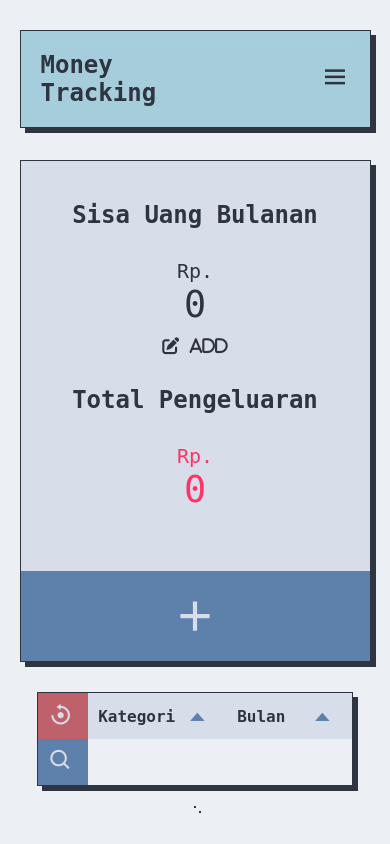
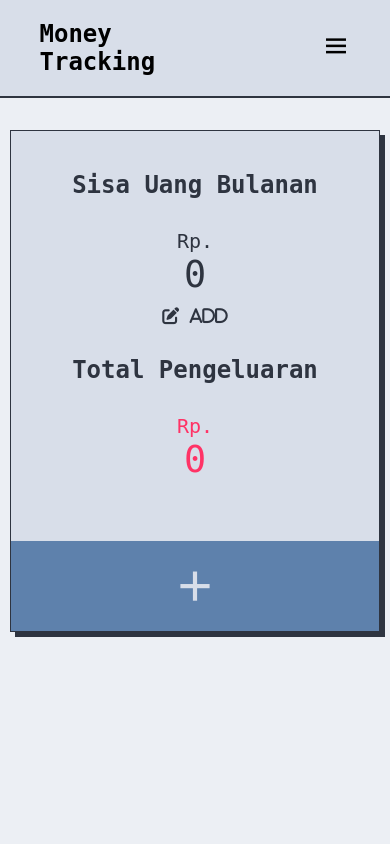
Before and after one commit to eri-purniawan/Money-Tracking-App, a PHP site: page / in a window 390 px wide. Run offline with PHP 8.4, Linux system fonts and the light colour scheme; data that the repository does not hold is empty; some libraries are stand-ins or nearby versions; some web fonts are replaced.

Commit message:
change navbar style

```diff
--- a/index.php
+++ b/index.php
@@ -12,8 +12,6 @@ if (isset($_POST['uang_btn'])) {
 
   $stmt = $conn->query("INSERT INTO $table_name (uang_bln, tgl) VALUES ('$uang_bulanan', '$tgl')");
 
-  // $stmt->execute();
-  // sleep('1');
   header("Location: " . $_SERVER['PHP_SELF']);
   exit;
 }
@@ -39,8 +37,6 @@ if (isset($_POST['tambah-data'])) {
 
     $stmt = $conn->query("INSERT INTO $table_name (uang_bln, tgl, pengeluaran, kategori, ket) VALUES ('$uang_bulanan', '$tgl', '$pengeluaran', '$kategori', '$keterangan')");
 
-    // $stmt->execute();
-    // sleep('1');
     header("Location: " . $_SERVER['PHP_SELF']);
     exit;
   } else {
@@ -104,7 +100,8 @@ $months = array(
   <div class="container">
 
     <!-- Navigaiton -->
-    <nav id="nav">
+    <nav>
+      <div id="nav" class="nav-container">
         <h1 class="heading">Money Tracking</h1>
         <div id="btn-menu" class="btn-menu">
           <i class='bx bx-menu bx-flip-horizontal'></i>
@@ -114,6 +111,7 @@ $months = array(
           <li class="list-menu">Statistic</li>
           <li class="list-menu">About</li>
         </ul>
+      </div>
     </nav>
 
     <!-- Balance -->
@@ -173,6 +171,7 @@ $months = array(
 
     <main id="main">
 
+      <?php if ($pengeluaran > 0) : ?>
         <div class="select-menu">
 
           <div id="reset" class="reset-btn">
@@ -185,6 +184,9 @@ $months = array(
           </div>
 
           <ul class="options">
+            <li class="option">
+              <p class="option-text">All</p>
+            </li>
             <li class="option">
               <p class="option-text">Makanan</p>
             </li>
@@ -211,9 +213,12 @@ $months = array(
           </div>
 
           <ul class="options-bln">
+            <li class="option-bln">
+              <p class="option-text-bln">All</p>
+            </li>
             <?php foreach ($months as $month) : ?>
               <li class="option-bln">
-              <p class="option-text-bln"><?= $month ?></p>
+                <p class="option-text-bln"><?= $month . ' ' . date('Y') ?></p>
               </li>
             <?php endforeach; ?>
           </ul>
@@ -223,6 +228,7 @@ $months = array(
           </div>
 
         </div>
+      <?php endif; ?>
 
       <div id="data-container"></div>
     </main>
--- a/main.js
+++ b/main.js
@@ -83,6 +83,11 @@ function ajaxHandler(data1, data2) {
 filter('.text-field', '.options', '.option', 'icon', 'reset', '.option-text', 'Kategori');
 filter('.text-field-bln', '.options-bln', '.option-bln', 'icon-bln', 'reset', '.option-text-bln', 'Bulan');
 
+function removeClass(element1, element2, className1, className2) {
+  element1.classList.remove(className1);
+  element2.classList.remove(className2);
+}
+
 function filter(text_field_, options_, option_, icon_, reset_, option_text_, reload) {
   const text_field = document.querySelector(text_field_),
     options = document.querySelector(options_),
@@ -98,14 +103,14 @@ function filter(text_field_, options_, option_, icon_, reset_, option_text_, rel
   option.forEach((list) => {
     list.addEventListener('click', () => {
       let selected = list.querySelector(option_text_).innerText;
-      options.classList.remove('active');
-      icon.classList.remove('rotate');
+      removeClass(options, icon, 'active', 'rotate');
       text_field.innerText = selected;
     });
   });
 
   reset.addEventListener('click', () => {
     text_field.innerText = reload;
+    removeClass(options, icon, 'active', 'rotate');
     loadDatas('#data-container', 'data.php');
   });
 }
@@ -115,15 +120,7 @@ cari.addEventListener('click', () => {
   let val1 = document.querySelector('.text-field').innerText;
   let val2 = document.querySelector('.text-field-bln').innerText;
 
-  if (val1 === 'Kategori') {
-    val1 = '';
-    ajaxHandler(val1, val2);
-  } else if (val2 === 'Bulan') {
-    val2 = '';
-    ajaxHandler(val1, val2);
-  } else {
-    ajaxHandler(val1, val2);
-  }
+  ajaxHandler(val1, val2);
 });
 
 //pagination with ajax jQueary
--- a/style.css
+++ b/style.css
@@ -23,6 +23,19 @@
   --shadow: 5px 5px var(--black);
 }
 
+::-webkit-scrollbar {
+  width: 5px;
+}
+
+::-webkit-scrollbar-track {
+  padding: 3px;
+  background: var(--white);
+}
+
+::-webkit-scrollbar-thumb {
+  background: var(--black);
+}
+
 body {
   background-color: var(--white-bg);
 }
@@ -33,20 +46,23 @@ body {
 }
 
 nav {
-  background-color: #88c0d0b4;
-  backdrop-filter: blur(8px);
-  color: var(--black);
-  border: 1px solid var(--black);
-  box-shadow: var(--shadow);
-  margin: -130px auto;
+  top: 0;
+  left: 0;
+  width: 100%;
+  position: fixed;
+  z-index: 2;
+  border-bottom: 2px solid var(--black);
+  background-color: var(--white);
+}
+
+nav .nav-container {
+  margin: auto;
   display: grid;
   grid-template-columns: 1fr 1.5fr;
   gap: 50px;
   padding: 20px;
   align-items: center;
   width: 900px;
-  position: fixed;
-  z-index: 2;
 }
 
 nav .menu {
@@ -74,7 +90,7 @@ nav .btn-menu {
 }
 
 .balance {
-  margin-top: 160px;
+  margin-top: 130px;
   background-color: var(--white);
   border: 1px solid var(--black);
   box-shadow: var(--shadow);
@@ -484,6 +526,14 @@ nav .btn-menu {
 }
 
 @media (max-width: 576px) {
+  .container {
+    width: 95% !important;
+  }
+
+  .nav-container {
+    width: 95% !important;
+  }
+
   .balance {
     grid-template-areas:
       'bulanan'
@@ -510,7 +560,20 @@ nav .btn-menu {
 
   .select-menu {
     display: grid;
-    grid-template-columns: 50px 1fr 1fr;
+    grid-template-columns: 50px 1fr 1fr 50px;
+  }
+
+  .select-menu .options,
+  .select-menu .options-bln {
+    width: 150px !important;
+  }
+
+  .select-menu .options {
+    left: 7%;
+  }
+
+  .select-menu .options-bln {
+    left: 180px !important;
   }
 }
 
@@ -550,9 +613,9 @@ nav .btn-menu {
     margin-bottom: -80px;
   }
 
-  nav {
+  .nav-container {
     gap: 0;
-    width: 90%;
+    width: 90% !important;
   }
 
   .grid-areas {
@@ -564,30 +627,30 @@ nav .btn-menu {
     transition: 0.3s ease-in-out !important;
   }
 
-  nav .menu {
+  .nav-container .menu {
     display: none;
   }
 
-  nav .menu-show {
+  .nav-container .menu-show {
     padding: 40px;
-    margin-top: 20px;
+    margin-top: -20px;
     border-top: 1px solid var(--black);
     display: flex;
     flex-direction: column;
     grid-area: menus;
   }
 
-  nav .menu-show .list-menu {
+  .nav-container .menu-show .list-menu {
     padding: 10px;
   }
 
-  nav .btn-menu {
+  .nav-container .btn-menu {
     display: block;
     text-align: end;
     font-size: 30px;
   }
 
-  nav .btn-menu i {
+  .nav-container .btn-menu i {
     cursor: pointer;
   }
 
```
Also changed, not shown: other parts of style.css (+30 -4 lines). Lines whose indentation alone changed are shown as unchanged.
